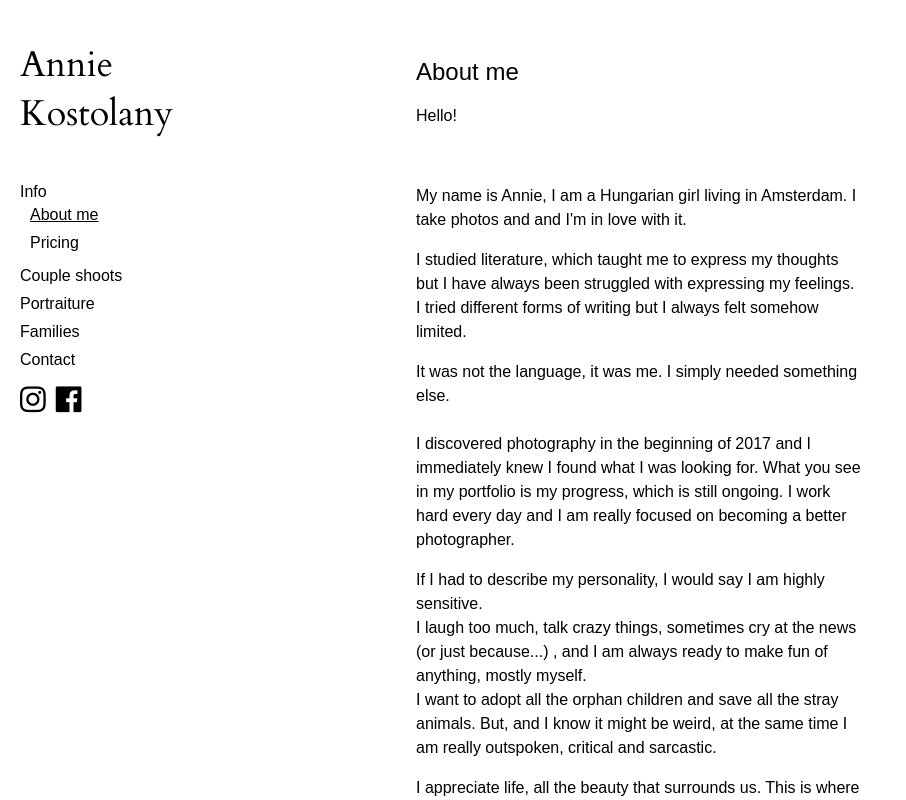
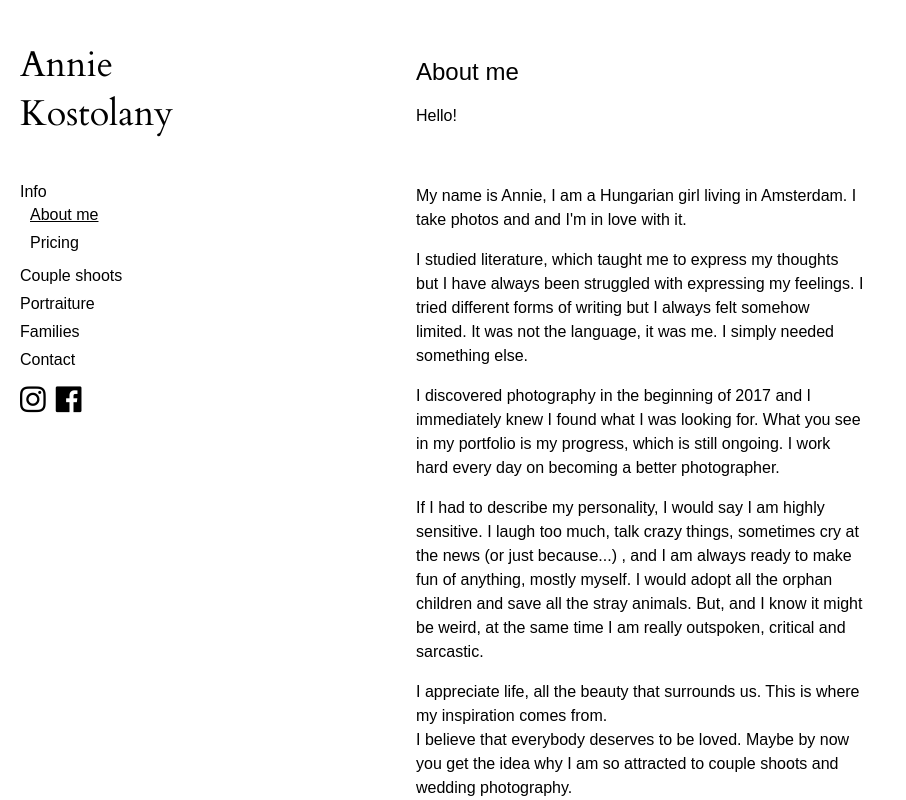
Before and after one commit to 3n1k0/anniekostolany.com, a React app: page /about-me in a window 1280 px wide. Shown: the whole page, without its empty margins (0-906 px from the left). Built offline with nearby package versions, Linux system fonts and the light colour scheme.

Commit message:
Update AboutMe.jsx

```diff
--- a/src/components/pages/AboutMe.jsx
+++ b/src/components/pages/AboutMe.jsx
@@ -9,16 +9,15 @@ export default () => (
 		<p>Hello!</p>
 <p>&nbsp;</p>
 <p>My name is Annie, I am a Hungarian girl living in Amsterdam. I take photos and and I'm in love with it.</p>
-<p>I studied literature, which taught me to express my thoughts but I have always been struggled with expressing my feelings. <br />I tried different forms of writing but I always felt somehow limited.</p>
-<p>It was not the language, it was me. I simply needed something else. <br /> <br />I discovered photography in the beginning of 2017 and I immediately knew I found what I was looking for. What you see in my portfolio is my progress, which is still ongoing. I work hard every day and I am really focused on becoming a better photographer.</p>
-<p>If I had to describe my personality, I would say I am highly sensitive. <br />I laugh too much, talk crazy things, sometimes cry at the news (or just because...) , and I am always ready to make fun of anything, mostly myself. <br />I want to adopt all the orphan children and save all the stray animals. But, and I know it might be weird, at the same time I am really outspoken, critical and sarcastic.</p>
+<p>I studied literature, which taught me to express my thoughts but I have always been struggled with expressing my feelings. I tried different forms of writing but I always felt somehow limited.
+It was not the language, it was me. I simply needed something else.</p>
+<p>I discovered photography in the beginning of 2017 and I immediately knew I found what I was looking for. What you see in my portfolio is my progress, which is still ongoing. I work hard every day on becoming a better photographer.</p>
+<p>If I had to describe my personality, I would say I am highly sensitive. I laugh too much, talk crazy things, sometimes cry at the news (or just because...) , and I am always ready to make fun of anything, mostly myself. I would adopt all the orphan children and save all the stray animals. But, and I know it might be weird, at the same time I am really outspoken, critical and sarcastic.</p>
 <p>I appreciate life, all the beauty that surrounds us. This is where my inspiration comes from. <br />I believe that everybody deserves to be loved. Maybe by now you get the idea why I am so attracted to couple shoots and wedding photography.</p>
-<p>&nbsp;</p>
 <p>In the past few months I have been travelling.</p>
-<p>I took photos in Germany, Hungary, France, the Netherlands, and in the States. <br />No matter where I am, I always try to absorb as much as I can. <br /> Not only because I think my photography benefits from everything I experience, but also because I have MAJOR wanderlust. Foreign cultures and all corners of this world fascinate me more than anything.</p>
+<p>I took photos in Germany, Hungary, France, the Netherlands, and in the States. No matter where I am, I always try to absorb as much as I can. Not only because I think my photography benefits from everything I experience, but also because I have MAJOR wanderlust. Foreign cultures and all corners of this world fascinate me more than anything.</p>
 <p>The genres I enjoy the most are portraiture and love shoots, but I would love to challenge myself as an event photographer too.</p>
 <p>For all enquires don't hesitate to email me at info@anniekostolany.com or by filling out the contact form.</p>
-<p>&nbsp;&nbsp;</p>
 		<BookNowButton />
 	</TextPage>
 );
```
